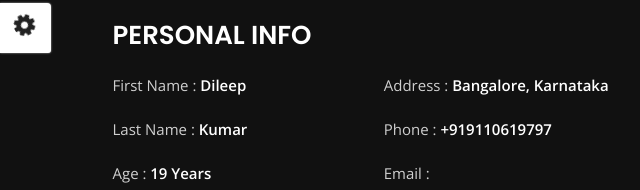
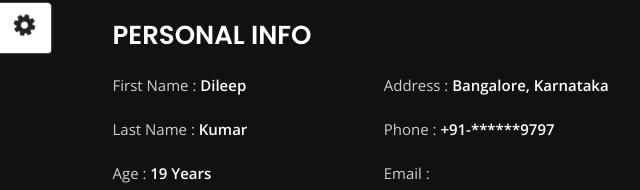
Before and after one commit to dileep-hub/dheewebsite, a plain HTML site: page about.html in a window 1280 px wide. Shown: the part 207-397 px from the top of the page, 0-640 px from the left. Drawn offline with nearby package versions, Linux system fonts and the light colour scheme.

Commit message:
Update about.html

```diff
--- a/about.html
+++ b/about.html
@@ -193,7 +193,7 @@
                                         class="value d-block d-sm-inline-block d-lg-block d-xl-inline-block">Bangalore,
                                         Karnataka</span> </li>
                                 <li> <span class="title">phone :</span> <span
-                                        class="value d-block d-sm-inline-block d-lg-block d-xl-inline-block">+919110619797</span>
+                                        class="value d-block d-sm-inline-block d-lg-block d-xl-inline-block">+91-******9797</span>
                                 </li>
                                 <li> <span class="title">Email :</span> <span
                                         class="value d-block d-sm-inline-block d-lg-block d-xl-inline-block">dileepkumar1422002@gmail.com</span>
```
